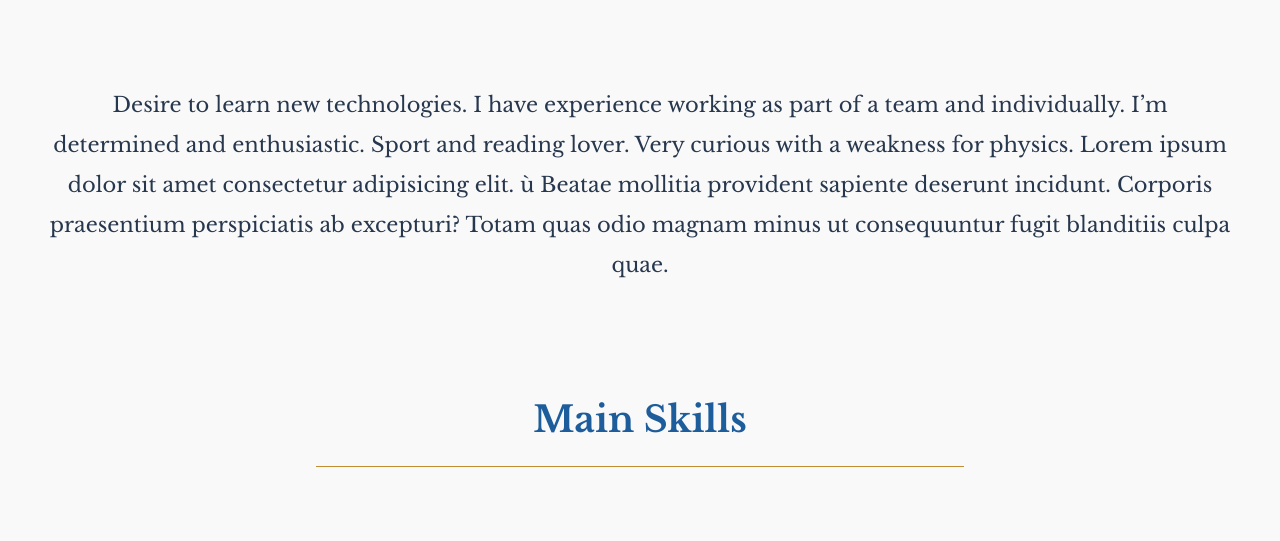
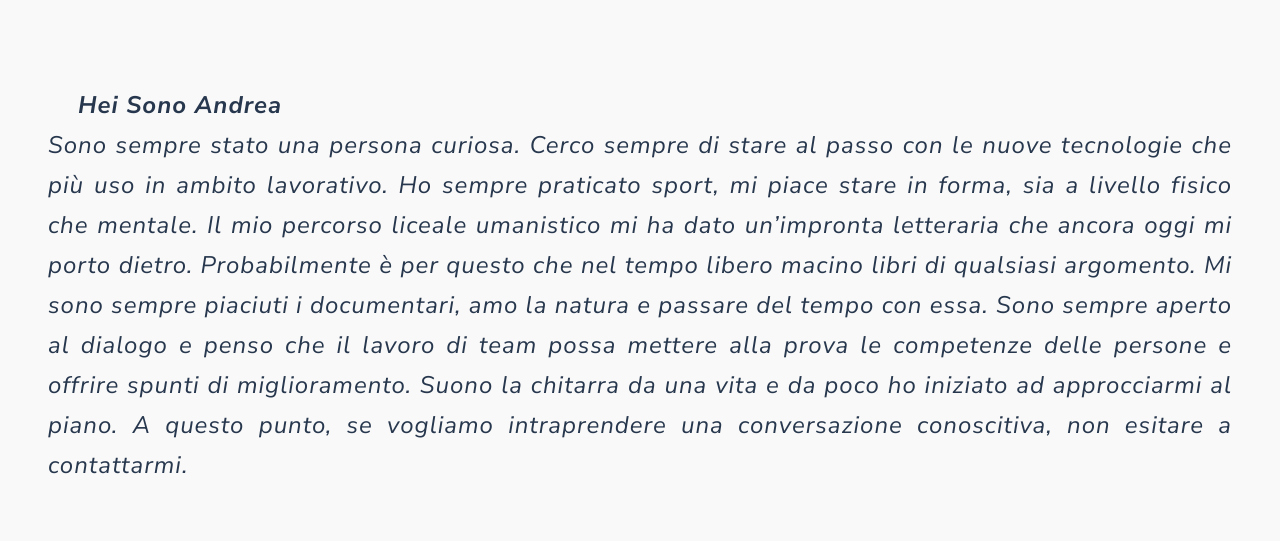
Before and after one commit to AndreFulghesu/CV, a plain HTML site: page index.html in a window 1280 px wide. Shown: the part 2505-3046 px from the top of the page. Drawn offline with nearby package versions, Linux system fonts and the light colour scheme.

Commit message:
Add About Me text - Add whatsapp link

```diff
--- a/index.html
+++ b/index.html
@@ -121,16 +121,18 @@
     </div>
 
     <section class="about-me">
-        <p>
-            Desire to learn new technologies.
-            I have experience working as part of a team
-            and individually. I’m determined and enthusiastic.
-            Sport and reading lover.
-            Very curious with a weakness for physics.
-            Lorem ipsum dolor sit amet consectetur adipisicing elit. ù
-            Beatae mollitia provident sapiente deserunt incidunt.
-            Corporis praesentium perspiciatis ab excepturi?
-            Totam quas odio magnam minus ut consequuntur fugit blanditiis culpa quae.
+        <p id="about-me-text">
+            <strong id="about-me-text-title">Hei Sono Andrea </strong> <br>
+            Sono sempre stato una persona curiosa.
+            Cerco sempre di stare al passo con le nuove tecnologie che più uso in ambito lavorativo.
+            Ho sempre praticato sport, mi piace stare in forma, sia a livello fisico che mentale.
+            Il mio percorso liceale umanistico mi ha dato un’impronta letteraria che ancora oggi mi porto dietro.
+            Probabilmente è per questo che nel tempo libero macino libri di qualsiasi argomento.
+            Mi sono sempre piaciuti i documentari, amo la natura e passare del tempo con essa.
+            Sono sempre aperto al dialogo e penso che il lavoro di team possa mettere alla prova
+            le competenze delle persone e offrire spunti di miglioramento.
+            Suono la chitarra da una vita e da poco ho iniziato ad approcciarmi al piano.
+            A questo punto, se vogliamo intraprendere una conversazione conoscitiva, non esitare a contattarmi.
         </p>
     </section>
 
@@ -170,8 +172,9 @@
             </div>
             <div class="socials">
                 <ul>
-                    <li><a href="https://www.linkedin.com/in/andrea-f-141a62ab/"><img src="img/linkedin.svg" width="30" height="30" /></a></li>
-                    <li><a href="https://www.instagram.com/andrea_fulghesu/"><img src="img/instagram.svg" width="30" height="30"/></a></li>
+                    <li><a href="https://www.linkedin.com/in/andrea-f-141a62ab/" target=”_blank”><img src="img/linkedin.svg" width="30" height="30" /></a></li>
+                    <li><a href="https://www.instagram.com/andrea_fulghesu/" target=”_blank”><img src="img/instagram.svg" width="30" height="30"/></a></li>
+                    <li><a href="https://wa.me/3285896839" target=”_blank”><img src="img/whatsapp.svg" width="30" height="30"/></a></li>
                 </ul>
             </div>
 
--- a/style.css
+++ b/style.css
@@ -1,5 +1,6 @@
 @import url('https://fonts.googleapis.com/css2?family=Libre+Baskerville:ital,wght@0,400;0,700;1,400&display=swap');
 @import url('https://fonts.googleapis.com/css2?family=Caladea:ital@1&family=Libre+Baskerville:wght@700&display=swap');
+@import url('https://fonts.googleapis.com/css2?family=Nunito+Sans:ital,opsz,wdth,wght,YTLC@0,6..12,75..125,200..1000,440..540;1,6..12,75..125,200..1000,440..540&display=swap');
 @import url('root.css');
 /* generics */
 
@@ -210,6 +211,17 @@ nav > ul > li > a {
     padding: 3rem;
     line-height: 2.5rem;
 
+}
+
+#about-me-text {
+    text-indent: 30px;
+    text-align: justify;
+    letter-spacing: 1px;
+    font-size: 1.5rem;
+    font-family: "Nunito Sans", sans-serif;
+    font-optical-sizing: auto;
+    font-weight: 400;
+    font-style: italic;
 }
 
 /* all skill icons */
```
Also changed, not shown: img/arrow-up-circle.svg (added), img/facebook.svg (added), img/instagram.svg (added), img/linkedin.svg (added), img/whatsapp.svg (added).
